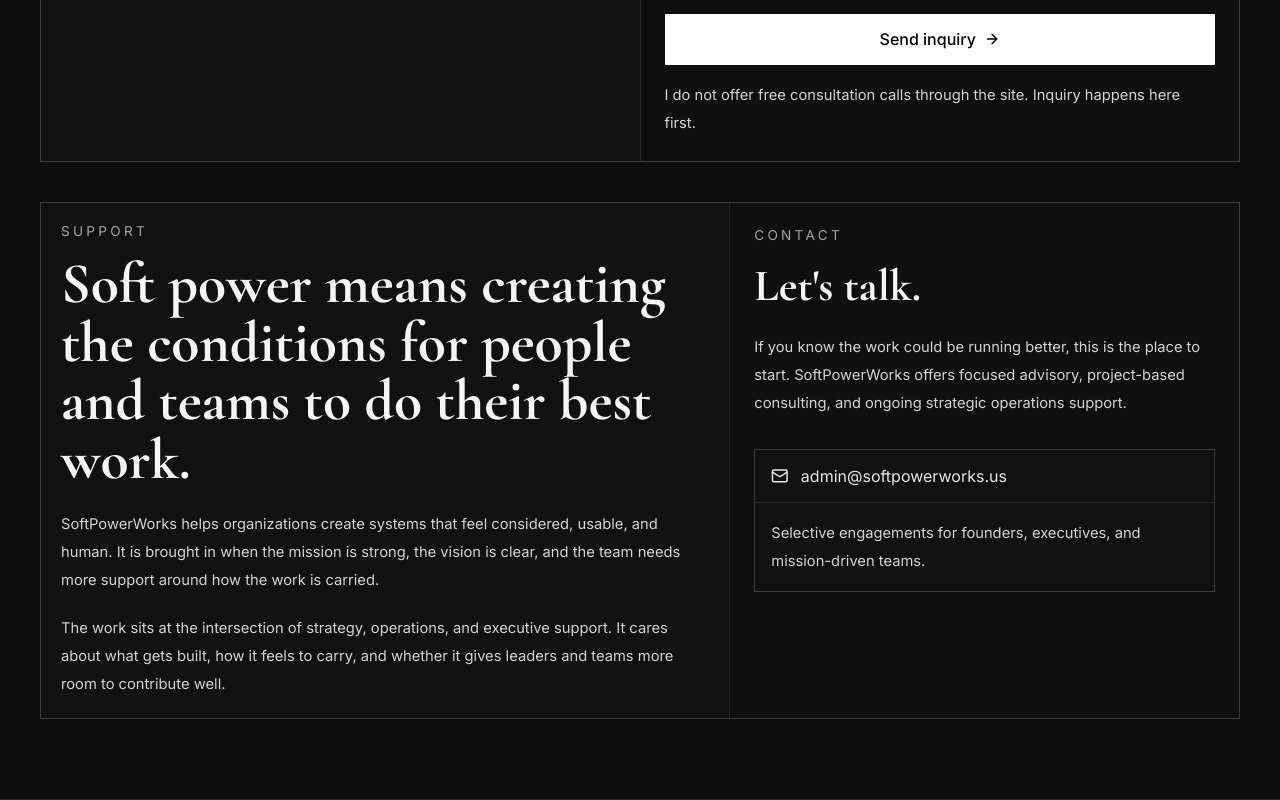
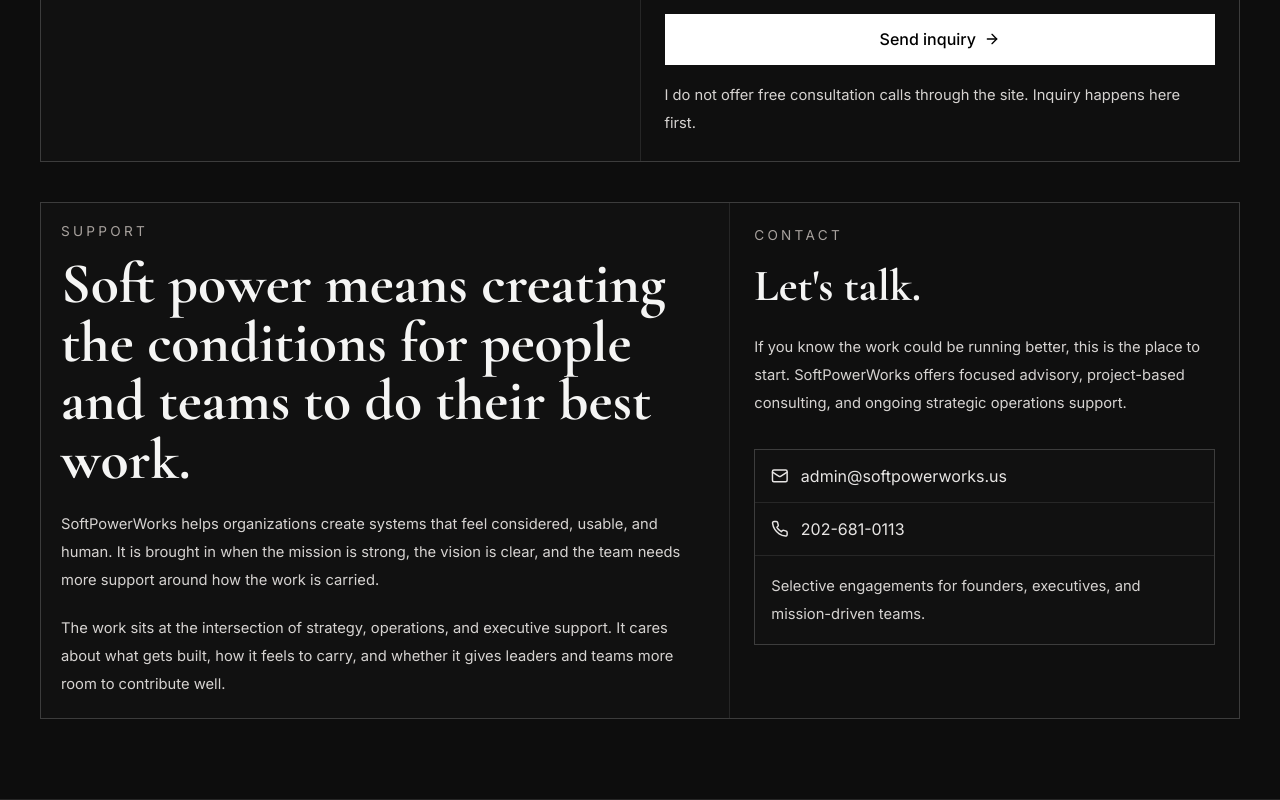
Before and after one commit to msmiacarr-lab/SoftPowerWorks, a React (Vite) app: page / in a window 1280 px wide. Shown: the part 5466-6266 px from the top of the page. Built offline with nearby package versions, Linux system fonts and the light colour scheme.

Commit message:
Add Phone icon and contact information

```diff
--- a/App.tsx
+++ b/App.tsx
@@ -1,6 +1,6 @@
 import React, { useEffect, useMemo, useState } from "react";
 import { AnimatePresence, motion } from "framer-motion";
-import { ArrowRight, Check, Mail } from "lucide-react";
+import { ArrowRight, Check, Mail, Phone } from "lucide-react";
 import founderImage from "./assets/mia-carr.jpg";
 
 const stats = [
@@ -826,6 +826,10 @@
                   <Mail className="contact-icon" />
                   <span>admin@softpowerworks.us</span>
                 </div>
+                <div className="contact-row">
+                  <Phone className="contact-icon" />
+                  <a href="tel:+12026810113">202-681-0113</a>
+                </div>
                 <div className="contact-note">
                   Selective engagements for founders, executives, and
                   mission-driven teams.
```
